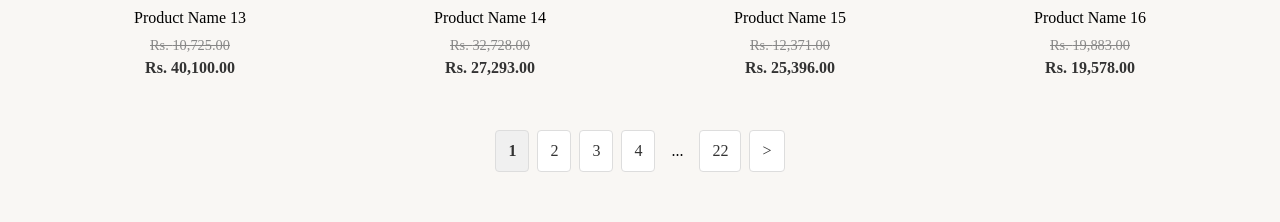
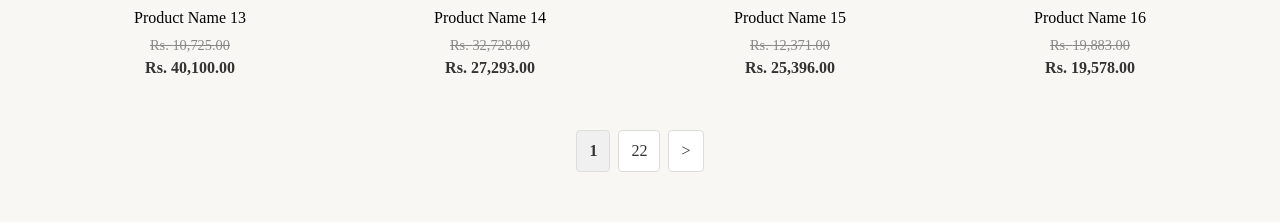
Before and after one commit to Udbhav227/product-page, a React app: page / in a window 1280 px wide. Shown: the part 1600-1822 px from the top of the page. Built offline with nearby package versions, Linux system fonts and the light colour scheme; the HTML template or start-up script is replaced by a standard one.

Commit message:
refractor Pagination logic to display less page links

```diff
--- a/src/components/Pagination.jsx
+++ b/src/components/Pagination.jsx
@@ -1,5 +1,5 @@
-import styled from 'styled-components';
-import { Link, useSearchParams } from 'react-router-dom';
+import styled from "styled-components";
+import { Link, useSearchParams } from "react-router-dom";
 
 const PaginationContainer = styled.div`
   display: flex;
@@ -15,8 +15,8 @@ const PageLink = styled(Link)`
   color: #333;
   text-decoration: none;
   border-radius: 4px;
-  background-color: ${(props) => (props.$active ? '#f0f0f0' : 'white')};
-  font-weight: ${(props) => (props.$active ? 'bold' : 'normal')};
+  background-color: ${(props) => (props.$active ? "#f0f0f0" : "white")};
+  font-weight: ${(props) => (props.$active ? "bold" : "normal")};
 
   &:hover {
     background-color: #f0f0f0;
@@ -29,64 +29,51 @@ const Ellipsis = styled.span`
 
 const Pagination = ({ totalPages }) => {
   const [searchParams] = useSearchParams();
-  const currentPage = parseInt(searchParams.get('page') || '1', 10);
+  const currentPage = parseInt(searchParams.get("page") || "1", 10);
 
   const renderPageNumbers = () => {
     const pageNumbers = [];
-    const maxPagesToShow = 5;
 
-    if (totalPages <= maxPagesToShow) {
-      for (let i = 1; i <= totalPages; i++) {
-        pageNumbers.push(
-          <PageLink key={i} to={`/?page=${i}`} $active={i === currentPage}>
-            {i}
-          </PageLink>,
-        );
-      }
-    } else {
     if (currentPage > 1) {
       pageNumbers.push(
         <PageLink key="prev" to={`/?page=${currentPage - 1}`}>
           &lt;
         </PageLink>
-        )
+      );
     }
+
+    if (totalPages > 1 && currentPage !== 1) {
       pageNumbers.push(
         <PageLink key={1} to="/?page=1" $active={1 === currentPage}>
           1
-        </PageLink>,
+        </PageLink>
       );
+    }
 
-      if (currentPage > 3) {
+    if (currentPage > 1 && currentPage < totalPages) {
+      // Add ellipsis if the current page is far from the first page (optional, but nice)
+      if (currentPage > 2) {
         pageNumbers.push(<Ellipsis key="start-ellipsis">...</Ellipsis>);
       }
 
-      let startPage = Math.max(2, currentPage - 1);
-      let endPage = Math.min(totalPages - 1, currentPage + 1);
+      pageNumbers.push(
+        <PageLink key={currentPage} to={`/?page=${currentPage}`} $active={true}>
+          {currentPage}
+        </PageLink>
+      );
 
-      if (currentPage <= 2) {
-        startPage = 2
-        endPage = 4
+      if (currentPage < totalPages - 1) {
+        pageNumbers.push(<Ellipsis key="end-ellipsis">...</Ellipsis>);
       }
-
-      if (currentPage >= totalPages -1) {
-          startPage = totalPages -3
-          endPage = totalPages -1
-      }
-
-
-      for (let i = startPage; i <= endPage; i++) {
+    } else {
       pageNumbers.push(
-          <PageLink key={i} to={`/?page=${i}`} $active={i === currentPage}>
-            {i}
-          </PageLink>,
+        <PageLink key={currentPage} to={`/?page=${currentPage}`} $active={true}>
+          {currentPage}
+        </PageLink>
       );
     }
 
-      if (currentPage < totalPages - 2) {
-        pageNumbers.push(<Ellipsis key="end-ellipsis">...</Ellipsis>);
-      }
-
+    if (totalPages > 1 && currentPage !== totalPages) {
       pageNumbers.push(
         <PageLink
           key={totalPages}
@@ -94,16 +81,16 @@ const Pagination = ({ totalPages }) => {
           $active={totalPages === currentPage}
         >
           {totalPages}
-        </PageLink>,
+        </PageLink>
       );
+    }
 
     if (currentPage < totalPages) {
       pageNumbers.push(
         <PageLink key="next" to={`/?page=${currentPage + 1}`}>
           &gt;
         </PageLink>
-        )
-      }
+      );
     }
 
     return pageNumbers;
```
Lines whose indentation alone changed are shown as unchanged.
